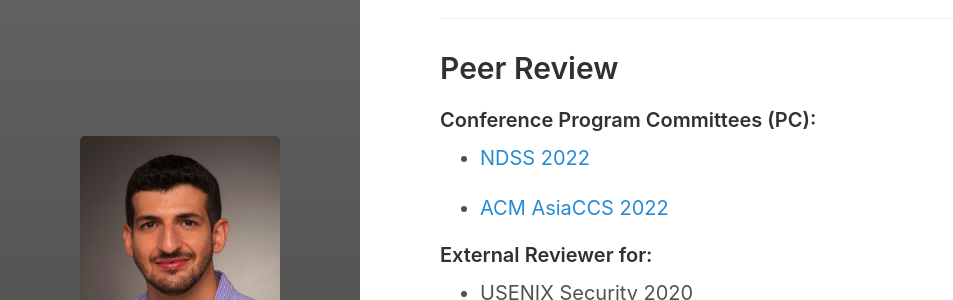
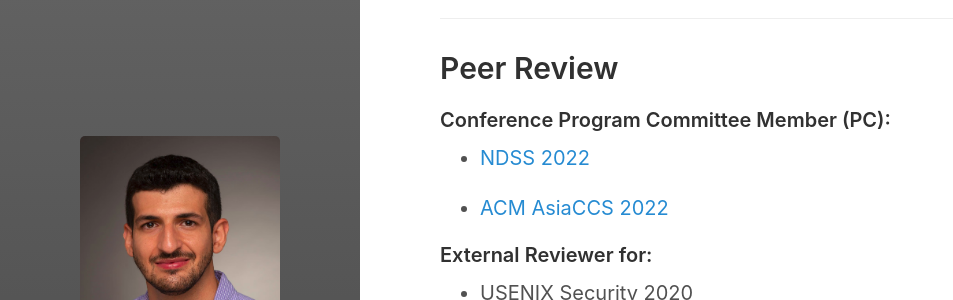
Before and after one commit to ivanolive/ivanolive.github.io, a Jekyll site: the page built from service.md, in a window 1280 px wide. Shown: the part 152-452 px from the top of the page, without its empty margins (0-953 px from the left). Built offline with Jekyll 4.4.1, drawn with Linux system fonts in a browser that asks for light colours.

Commit message:
Update service.md

```diff
--- a/service.md
+++ b/service.md
@@ -10,7 +10,7 @@ ___
 
 ## Peer Review
 
-#### Conference Program Committees (PC):
+#### Conference Program Committee Member (PC):
 
 - [NDSS 2022](https://www.ndss-symposium.org/ndss2022/)
 
```
